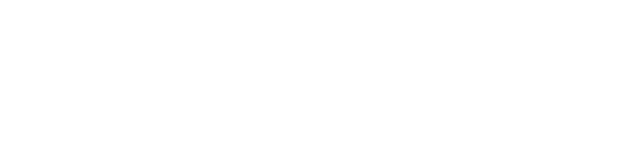
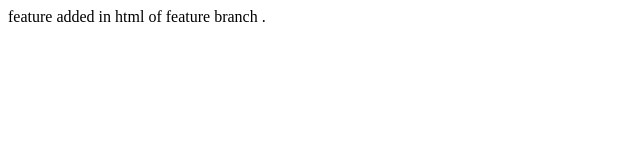
Before and after one commit to Prashantbhati7/project2, a plain HTML site: page index.html in a window 1280 px wide. Shown: the whole page, without its empty margins (0-640 px from the left). Drawn offline with Linux system fonts and the light colour scheme.

Commit message:
added new feature

```diff
--- a/index.html
+++ b/index.html
@@ -6,6 +6,6 @@
     <title>Document</title>
 </head>
 <body>
-
+    feature added in html of feature branch .
 </body>
 </html>
```
